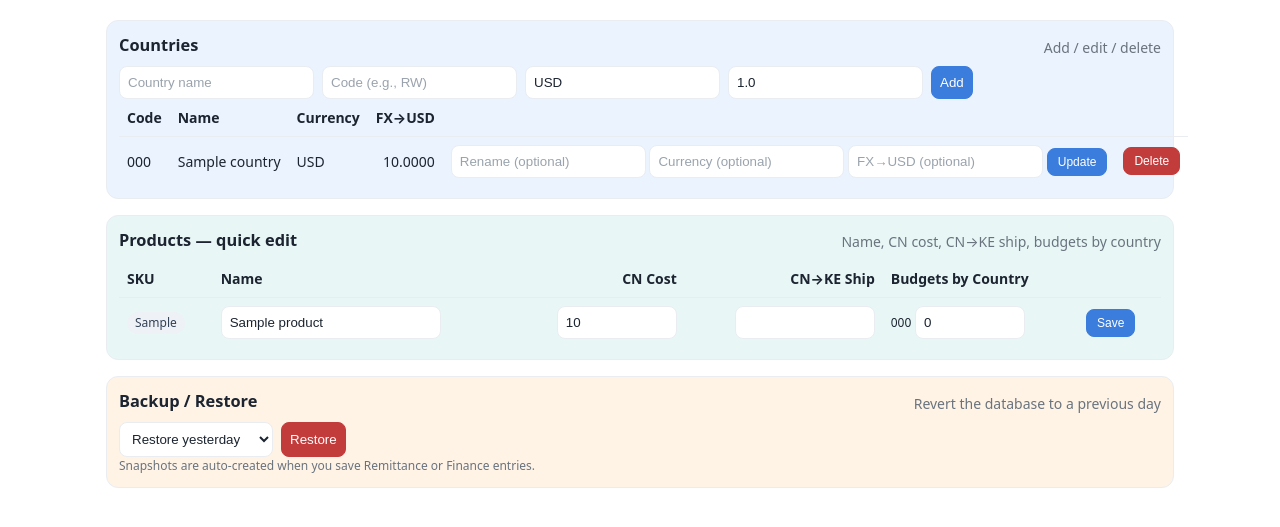
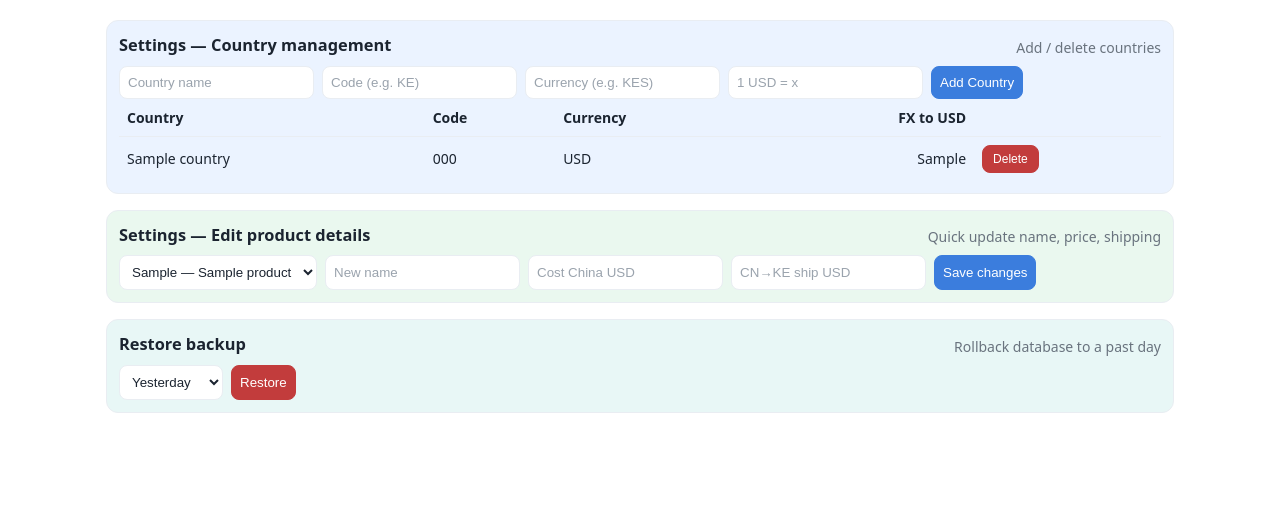
Before and after one commit to EAS-COD-System/eas, a Flask app: template templates/settings.html in a window 1280 px wide. Shown: the part 96-623 px from the top of the page. Run offline with Flask 3, Linux system fonts and the light colour scheme; the template is opened without the code that fills it: most values are stand-ins (such as "Sample title", 1, 10 or a date in 2020).

Commit message:
Update settings.html

```diff
--- a/templates/settings.html
+++ b/templates/settings.html
@@ -1,84 +1,67 @@
 {% extends "base.html" %}
 {% block content %}
-
 <div class="section s-blue">
-  <div class="section-h"><h3 style="margin:0">Countries</h3><span class="muted">Add / edit / delete</span></div>
+  <div class="section-h"><h3 style="margin:0">Settings — Country management</h3><span class="muted">Add / delete countries</span></div>
   <form method="post" action="{{ url_for('add_country') }}">
     <div class="form-row">
       <input name="country" placeholder="Country name" required>
-      <input name="code" placeholder="Code (e.g., RW)" required>
-      <input name="currency" value="USD" placeholder="Currency" required>
-      <input type="number" step="0.0001" name="fx_to_usd" value="1.0" placeholder="FX→USD">
-      <button class="btn">Add</button>
+      <input name="code" placeholder="Code (e.g. KE)" maxlength="2" required>
+      <input name="currency" placeholder="Currency (e.g. KES)" required>
+      <input type="number" step="0.0001" name="fx_to_usd" placeholder="1 USD = x" required>
+      <button class="btn">Add Country</button>
     </div>
   </form>
+
+  <div class="table-wrap">
     <table class="table">
-    <tr><th>Code</th><th>Name</th><th>Currency</th><th class="num">FX→USD</th><th></th><th></th></tr>
+      <tr><th>Country</th><th>Code</th><th>Currency</th><th class="num">FX to USD</th><th></th></tr>
       {% for c in countries %}
         <tr>
-        <td>{{ c.code }}</td>
-        <td>{{ c.country }}</td>
-        <td>{{ c.currency }}</td>
-        <td class="num">{{ '%.4f'|format(c.fx_to_usd or 1) }}</td>
+          <td>{{ c.country }}</td><td>{{ c.code }}</td><td>{{ c.currency }}</td><td class="num">{{ c.fx_to_usd }}</td>
           <td>
-          <form method="post" action="{{ url_for('edit_country') }}">
-            <input type="hidden" name="code" value="{{ c.code }}">
-            <input name="country" placeholder="Rename (optional)">
-            <input name="currency" placeholder="Currency (optional)">
-            <input type="number" step="0.0001" name="fx_to_usd" placeholder="FX→USD (optional)">
-            <button class="btn small">Update</button>
-          </form>
-        </td>
-        <td>
-          <form method="post" action="{{ url_for('delete_country') }}" onsubmit="return confirm('Delete {{ c.code }}?');">
-            <input type="hidden" name="code" value="{{ c.code }}">
+            <form method="post" action="{{ url_for('delete_country') }}" onsubmit="return confirm('Delete country {{ c.country }}?');">
+              <input type="hidden" name="id" value="{{ c.id }}">
               <button class="btn danger small">Delete</button>
             </form>
           </td>
         </tr>
       {% endfor %}
+      {% if not countries %}
+        <tr><td colspan="5" class="muted">No countries configured</td></tr>
+      {% endif %}
     </table>
+  </div>
+</div>
+
+<div class="section s-green">
+  <div class="section-h"><h3 style="margin:0">Settings — Edit product details</h3><span class="muted">Quick update name, price, shipping</span></div>
+  <form method="post" action="{{ url_for('edit_product_settings') }}">
+    <div class="form-row">
+      <select name="product_sku">
+        {% for p in products %}
+          <option value="{{ p.product_sku }}">{{ p.product_sku }} — {{ p.product_name }}</option>
+        {% endfor %}
+      </select>
+      <input name="product_name" placeholder="New name">
+      <input type="number" step="0.01" name="cost_cn_usd" placeholder="Cost China USD">
+      <input type="number" step="0.01" name="default_cnke_ship_usd" placeholder="CN→KE ship USD">
+      <button class="btn">Save changes</button>
+    </div>
+  </form>
 </div>
 
 <div class="section s-teal">
-  <div class="section-h"><h3 style="margin:0">Products — quick edit</h3><span class="muted">Name, CN cost, CN→KE ship, budgets by country</span></div>
-  <table class="table">
-    <tr><th>SKU</th><th>Name</th><th class="num">CN Cost</th><th class="num">CN→KE Ship</th><th>Budgets by Country</th><th></th></tr>
-    {% for p in products %}
-      <tr>
-        <form method="post" action="{{ url_for('edit_product') }}">
-          <td><span class="badge">{{ p.product_sku }}</span><input type="hidden" name="product_sku" value="{{ p.product_sku }}"></td>
-          <td><input name="product_name" value="{{ p.product_name }}" style="min-width:220px"></td>
-          <td class="num"><input type="number" step="0.01" name="cost_cn_usd" value="{{ p.cost_cn_usd or 0 }}" style="width:120px"></td>
-          <td class="num"><input type="number" step="0.01" name="default_cnke_ship_usd" value="{{ p.default_cnke_ship_usd or 0 }}" style="width:140px"></td>
-          <td>
-            {% for c in countries if c.code != 'CN' %}
-              <div class="inline">
-                <label class="small">{{ c.code }}</label>
-                <input type="number" step="0.01" name="budget_{{ c.code }}" value="{{ budgets.get(p.product_sku, {}).get(c.code, 0) }}" style="width:110px">
-              </div>
-            {% endfor %}
-          </td>
-          <td><button class="btn small">Save</button></td>
-        </form>
-      </tr>
-    {% endfor %}
-    {% if not products %}<tr><td colspan="6" class="muted">No products</td></tr>{% endif %}
-  </table>
-</div>
-
-<div class="section s-orange">
-  <div class="section-h"><h3 style="margin:0">Backup / Restore</h3><span class="muted">Revert the database to a previous day</span></div>
-  <form method="post" action="{{ url_for('restore') }}" onsubmit="return confirm('Restore snapshot? This will overwrite current data.');">
+  <div class="section-h"><h3 style="margin:0">Restore backup</h3><span class="muted">Rollback database to a past day</span></div>
+  <form method="post" action="{{ url_for('restore_backup') }}">
     <div class="form-row">
-      <select name="which">
-        <option value="yesterday">Restore yesterday</option>
-        <option value="two_days">Restore 2 days ago</option>
+      <select name="days_back">
+        <option value="1">Yesterday</option>
+        <option value="2">2 days ago</option>
+        <option value="3">3 days ago</option>
+        <option value="7">7 days ago</option>
       </select>
       <button class="btn danger">Restore</button>
     </div>
   </form>
-  <div class="muted small">Snapshots are auto-created when you save Remittance or Finance entries.</div>
 </div>
-
 {% endblock %}
```
Lines whose indentation alone changed are shown as unchanged.
